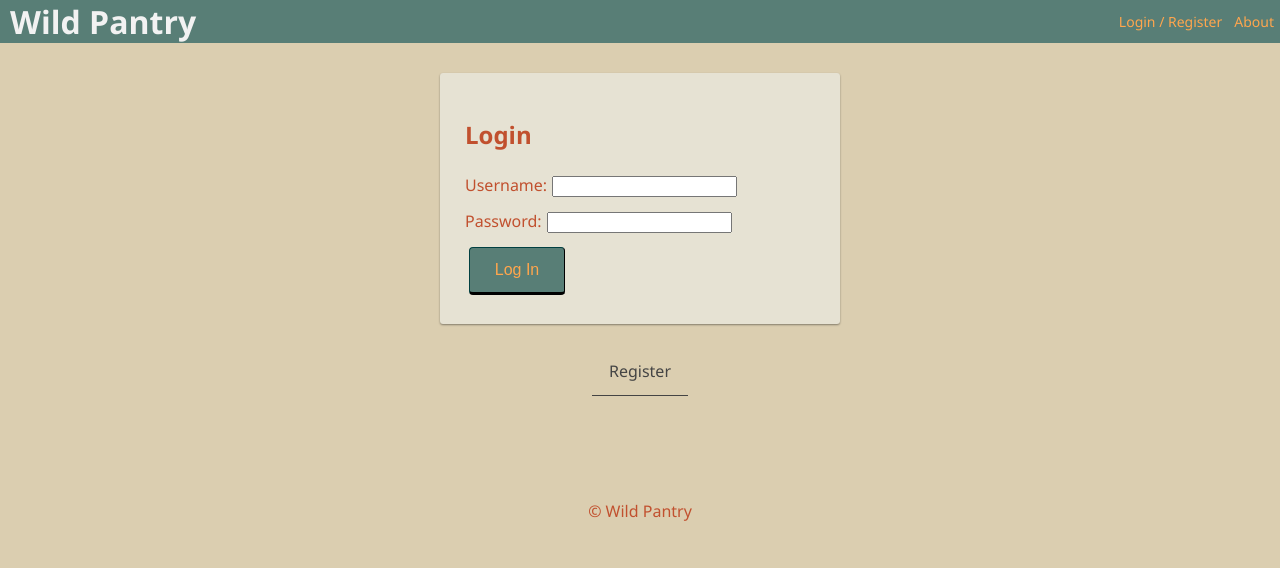
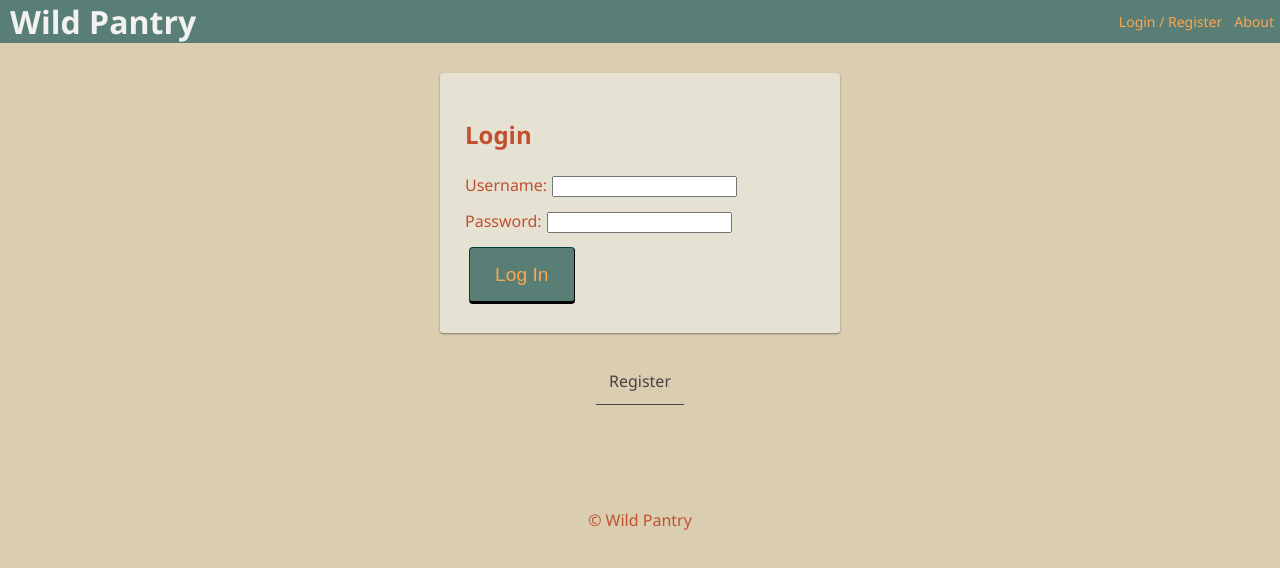
Before and after one commit to LounsburyA/Wild-Pantry, a React (Create React App) app: page /#/login in a window 1280 px wide. Shown: the top 568 px of the page. Built offline with nearby package versions, Linux system fonts and the light colour scheme; no server answers.

Commit message:
font adjustment

```diff
--- a/src/components/App/App.css
+++ b/src/components/App/App.css
@@ -34,18 +34,18 @@ Button
 
 .btn {
   display: inline-block;
-  padding: 10px 20px;
+  padding: 5px 5px ;
   border-color: #014041;
   border-width: 1px 1px 3px;
   border-radius: 4px;
   background-color: #587e76;
   /* color: #ebc334; */
   color: #ffa64d;
-  font-size: 1em;
+  font-size: 1.2em;
   outline: 0;
   cursor: pointer;
   margin: 4px;
-  width: 6em;
+  width: 5.5em;
   height: 3em;
 }
 
--- a/src/components/EdibleItemPage/EdibleItemPage.jsx
+++ b/src/components/EdibleItemPage/EdibleItemPage.jsx
@@ -3,7 +3,7 @@ import { useDispatch, useSelector } from 'react-redux';
 import { useHistory } from 'react-router-dom';
 import { useEffect } from 'react';
 import { Card, CardMedia, CardContent } from '@mui/material';
-import { bgcolor } from '@mui/system';
+
 
 
 
--- a/src/components/EdibleListPage/EdibleListPage.jsx
+++ b/src/components/EdibleListPage/EdibleListPage.jsx
@@ -2,7 +2,7 @@ import React, { useEffect } from "react";
 import { useDispatch, useSelector } from "react-redux";
 import { useHistory } from "react-router-dom";
 import EdibleItem from "../EdibleItemPage/EdibleItemPage";
-import {  Container, Grid } from "@mui/material";
+import { Container, Grid } from "@mui/material";
 
 function EdibleListPage() {
     useEffect(() => {
@@ -48,12 +48,12 @@ function EdibleListPage() {
         //     </div>
         // </>
         <>
-       <h1 className="formTitle"> Update Journal Entry </h1>
-        <h2></h2>
+            <h1 className="formTitle"> Update Journal Entry </h1>
+            <h2></h2>
 
             <div>
                 <Container >
-                    <Grid container spacing={2} direction="column" alignItems="center" justify = "center">
+                    <Grid container spacing={2} direction="column" alignItems="center" justify="center">
 
                         {edible.map(item => (
                             <Grid key={item.id} item xs={10} sm={10} md={10} lg={10}>
@@ -69,7 +69,7 @@ function EdibleListPage() {
 
                 <button onClick={toJournalForm} className='btn'> Journal Entry</button>
 
-                <button onClick={toJournal} className='btn'>{user.username}'s' Journal</button>
+                <button onClick={toJournal} className='btn'>{user.username}'s Journal</button>
             </div>
         </>
     )
--- a/src/components/EditFormPage/EditFormPage.jsx
+++ b/src/components/EditFormPage/EditFormPage.jsx
@@ -43,7 +43,7 @@ function EditUserForm() {
                 <div className='formJournal'>
                     <form noValidate autoComplete="off" onSubmit={handleSubmit} className='Form'>
 
-{/* for future use uploading photos */}
+                        {/* for future use uploading photos */}
                         {/* <div className='formDiv'>
                             <TextField
                                 label="Picture URL"
--- a/src/components/JournalListPage/JournalListPage.jsx
+++ b/src/components/JournalListPage/JournalListPage.jsx
@@ -36,7 +36,7 @@ function JournalListPage() {
         // </>
 
         <>
-        <h1 className="formTitle">{user.username}'s Journal</h1>
+            <h1 className="formTitle">{user.username}'s Journal</h1>
             <div>
                 <Container >
                     <Grid container spacing={2} direction="column" alignItems="center" justify="center">
```
